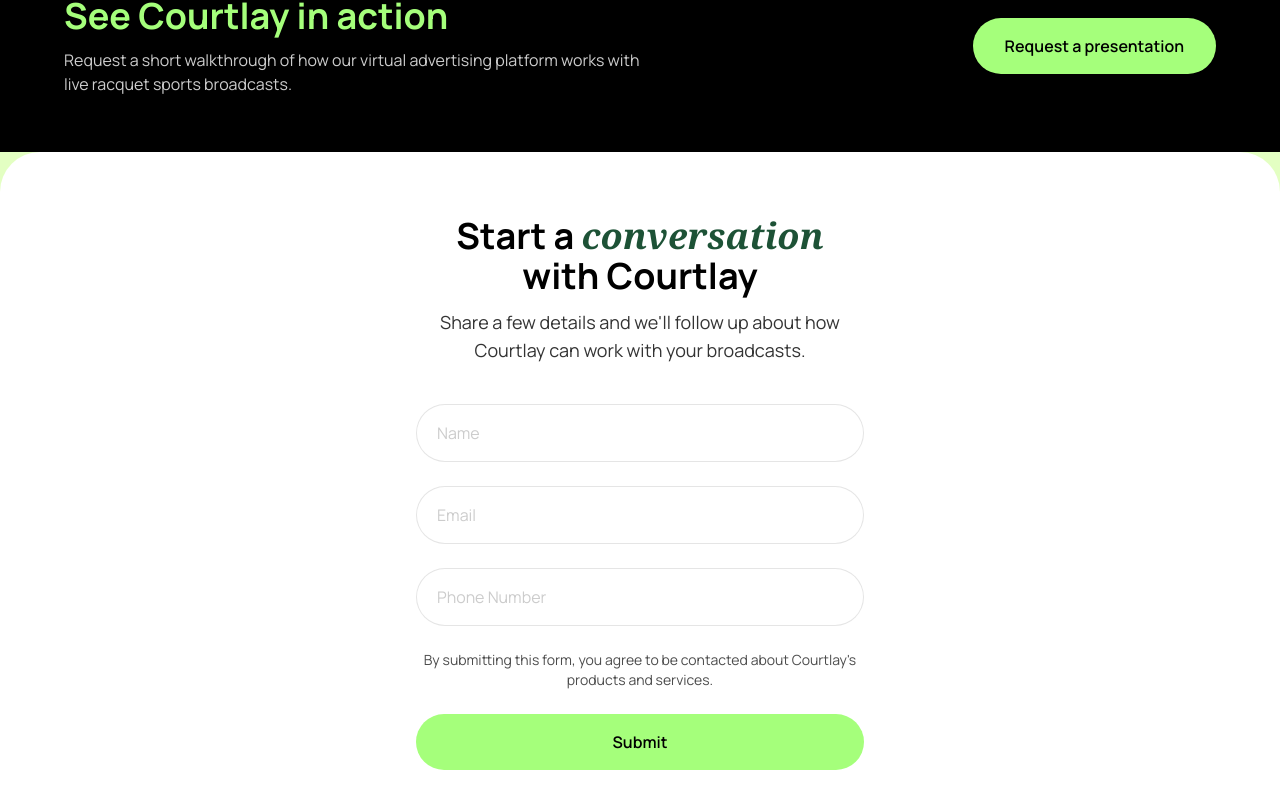
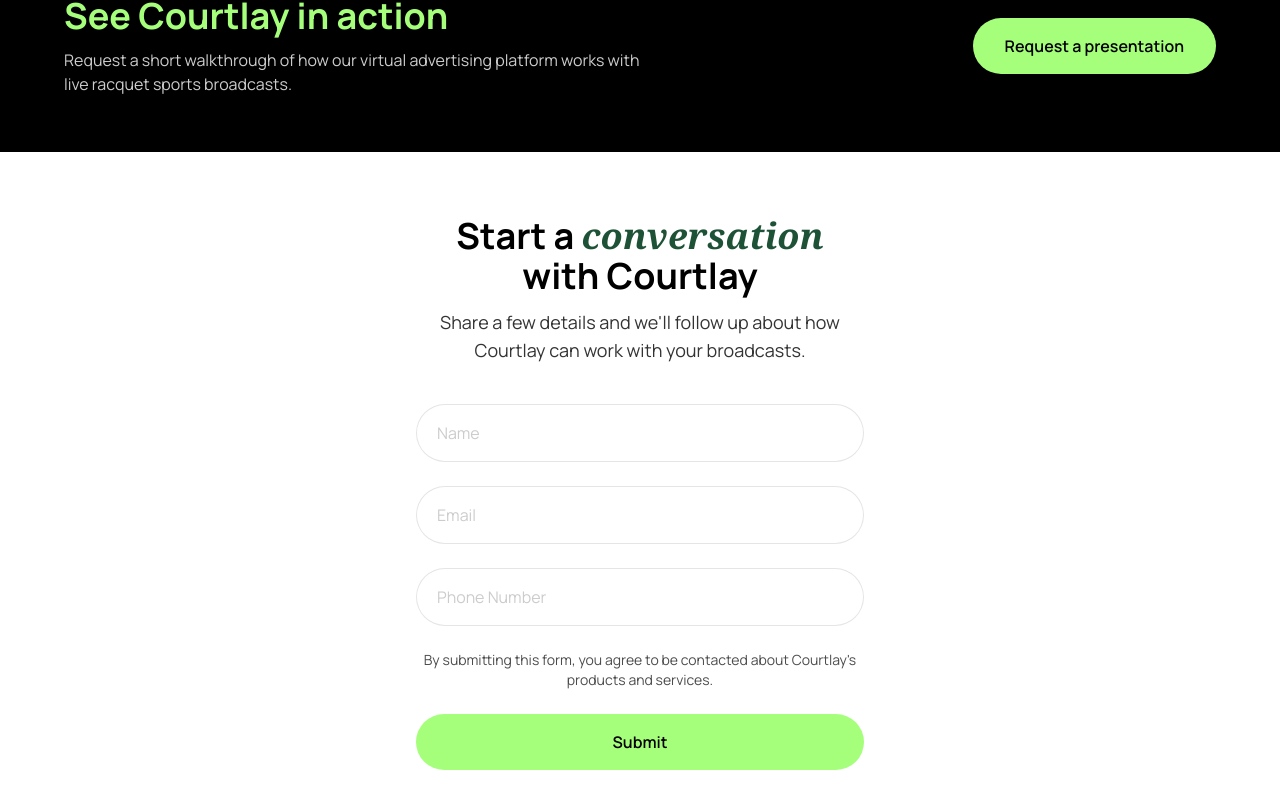
Before and after one commit to Naam-8/The-Court, a React (Vite) app: page / in a window 1280 px wide. Shown: the part 5013-5807 px from the top of the page. Built offline with nearby package versions, Linux system fonts and the light colour scheme; a web font is replaced by a local one.

Commit message:
Remove unnecessary border radius from MemberFormSection for a cleaner design

```diff
--- a/src/components/MemberFormSection.jsx
+++ b/src/components/MemberFormSection.jsx
@@ -1,7 +1,7 @@
 export default function MemberFormSection() {
   return (
     <section id="join" className="mx-auto">
-      <div className="rounded-[2.5rem] bg-white p-8 sm:p-12 lg:p-16">
+      <div className="bg-white p-8 sm:p-12 lg:p-16">
         <div className="max-w-md mx-auto">
           <h2 className="font-sans text-3xl sm:text-4xl font-bold text-black text-center">
             Start a{" "}
```
